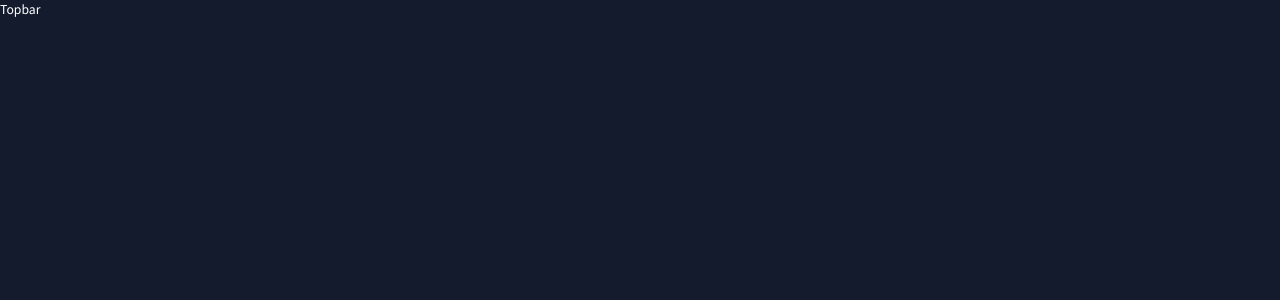
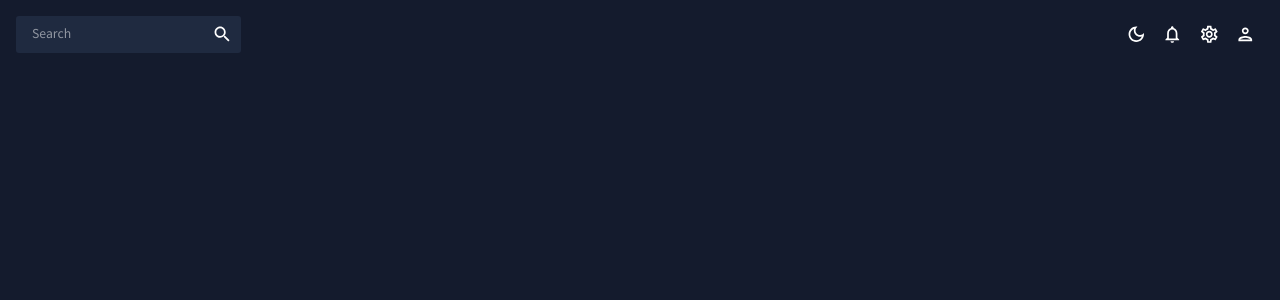
Before and after one commit to Mustafaisaev3/React-Admin-Dashboard, a React (Create React App) app: page / in a window 1280 px wide. Shown: the top 300 px of the page. Built offline with nearby package versions, Linux system fonts and the light colour scheme.

Commit message:
Making Topbar

```diff
--- a/src/scenes/global/Topbar.jsx
+++ b/src/scenes/global/Topbar.jsx
@@ -1,9 +1,53 @@
-import React from 'react'
+import { Box, IconButton, useTheme } from "@mui/material";
+import { useContext } from "react";
+import { ColorModeContext, tokens } from "../../theme";
+import InputBase from "@mui/material/InputBase";
+import LightModeOutlinedIcon from "@mui/icons-material/LightModeOutlined";
+import DarkModeOutlinedIcon from "@mui/icons-material/DarkModeOutlined";
+import NotificationsOutlinedIcon from "@mui/icons-material/NotificationsOutlined";
+import SettingsOutlinedIcon from "@mui/icons-material/SettingsOutlined";
+import PersonOutlinedIcon from "@mui/icons-material/PersonOutlined";
+import SearchIcon from "@mui/icons-material/Search";
 
 const Topbar = () => {
+  const theme = useTheme();
+  const colors = tokens(theme.palette.mode);
+  const colorMode = useContext(ColorModeContext);
+
   return (
-    <div>Topbar</div>
-  )
-}
+    <Box display="flex" justifyContent="space-between" p={2}>
+
+      <Box
+        display="flex"
+        backgroundColor={colors.primary[400]}
+        borderRadius="3px"
+      >
+        <InputBase sx={{ ml: 2, flex: 1 }} placeholder="Search" />
+        <IconButton type="button" sx={{ p: 1 }}>
+          <SearchIcon />
+        </IconButton>
+      </Box>
+
+      <Box display="flex">
+        <IconButton onClick={colorMode.toggleColorMode}>
+          {theme.palette.mode === "dark" ? (
+            <DarkModeOutlinedIcon />
+          ) : (
+            <LightModeOutlinedIcon />
+          )}
+        </IconButton>
+        <IconButton>
+          <NotificationsOutlinedIcon />
+        </IconButton>
+        <IconButton>
+          <SettingsOutlinedIcon />
+        </IconButton>
+        <IconButton>
+          <PersonOutlinedIcon />
+        </IconButton>
+      </Box>
+    </Box>
+  );
+};
 
 export default Topbar
```
